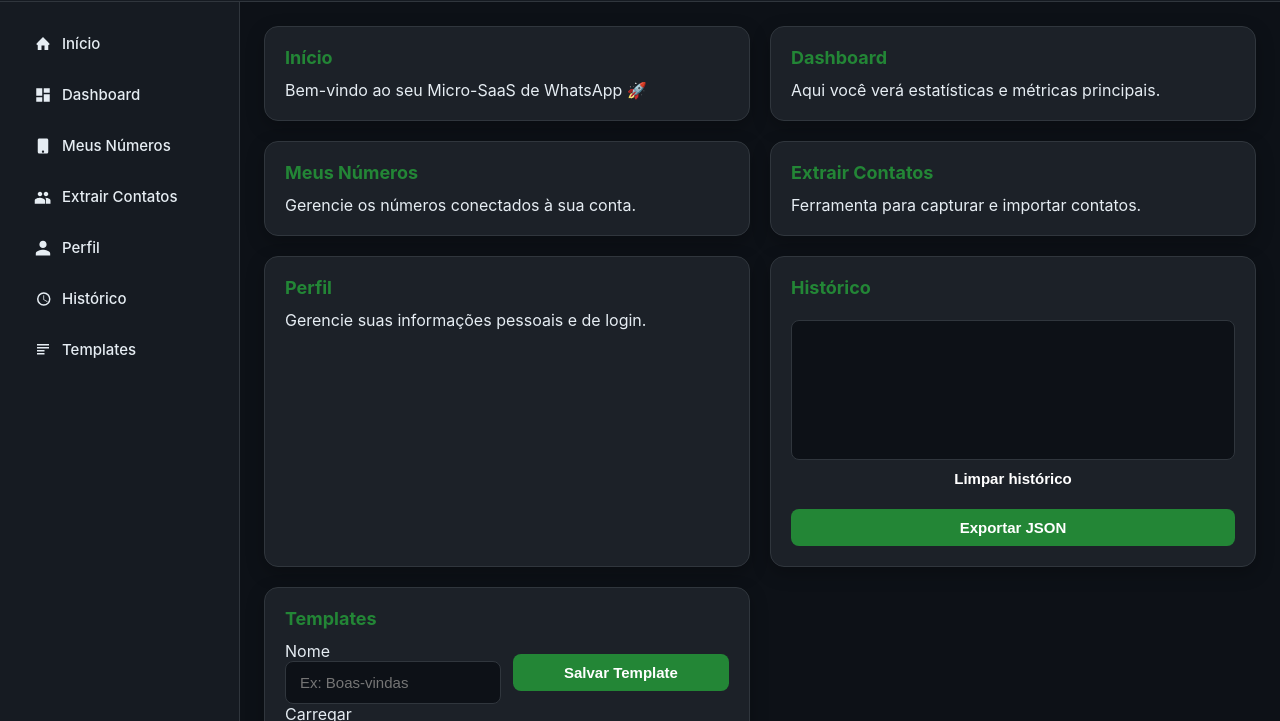
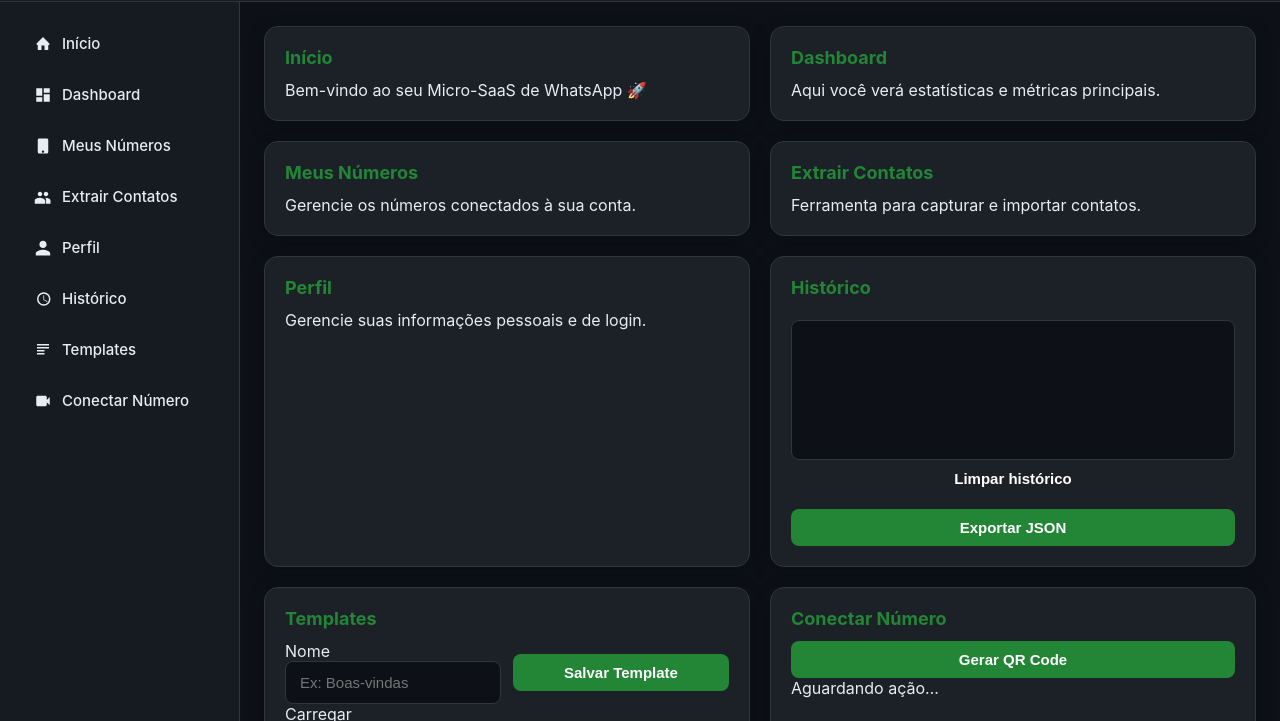
Before and after one commit to sacnutrividaretinox-ui/ZapLynx, a website: page public/index.html in a window 1280 px wide. Shown: the part 79-800 px from the top of the page. Drawn offline with Linux system fonts and the light colour scheme; no server answers.

Commit message:
Atualiza front-end (index.html e styles.css) e ajustes do QR Code

```diff
--- a/public/index.html
+++ b/public/index.html
@@ -46,6 +46,10 @@
         <a href="#templates" class="nav-link">
           <svg viewBox="0 0 24 24"><path d="M4 4h16v2H4V4zm0 4h16v2H4V8zm0 4h10v2H4v-2zm0 4h10v2H4v-2z"/></svg>
           Templates
+        </a>
+        <a href="#conectar" class="nav-link">
+          <svg viewBox="0 0 24 24"><path d="M17 10.5V7c0-1.1-.9-2-2-2H5C3.9 5 3 5.9 3 7v10c0 1.1.9 2 2 2h10c1.1 0 2-.9 2-2v-3.5l4 4v-11l-4 4z"/></svg>
+          Conectar Número
         </a>
       </nav>
     </aside>
@@ -115,6 +119,21 @@
           <button id="applyTpl" class="btn">Aplicar</button>
         </div>
       </section>
+
+      <!-- CONECTAR NÚMERO -->
+      <section id="conectar" class="card">
+        <h2>Conectar Número</h2>
+        <div class="row">
+          <button id="generateQrBtn" class="btn">
+            <span class="spinner" id="qrSpin" hidden></span>
+            Gerar QR Code
+          </button>
+        </div>
+        <div id="qrStatus" class="muted">Aguardando ação…</div>
+        <div id="qrContainer">
+          <img id="qrImage" alt="QR Code" hidden />
+        </div>
+      </section>
     </main>
   </div>
 
```
